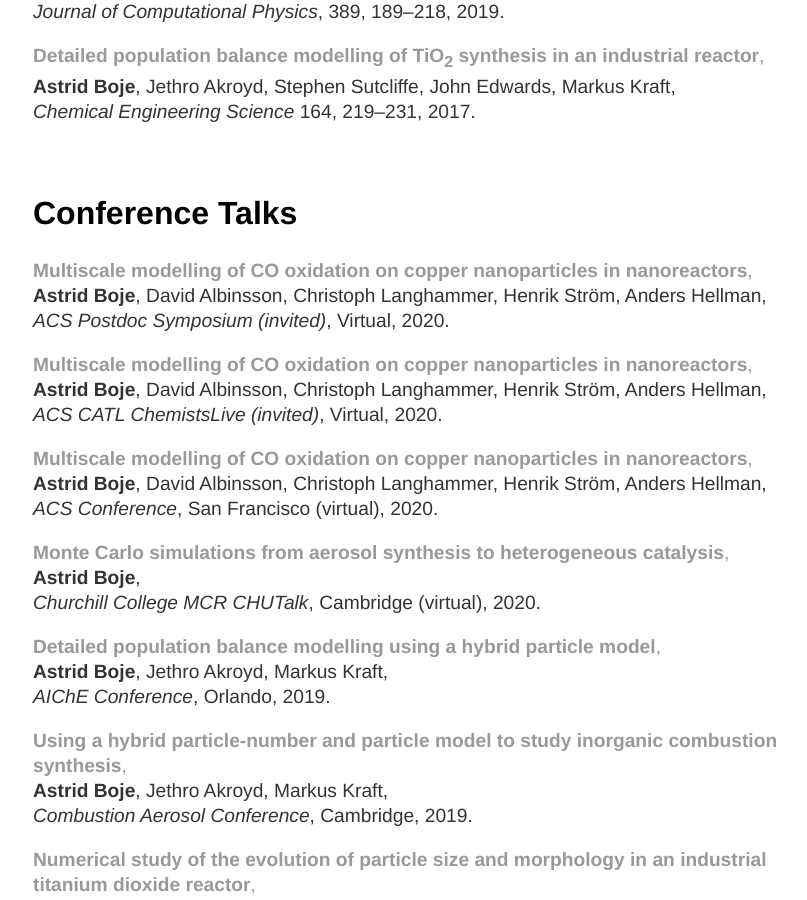
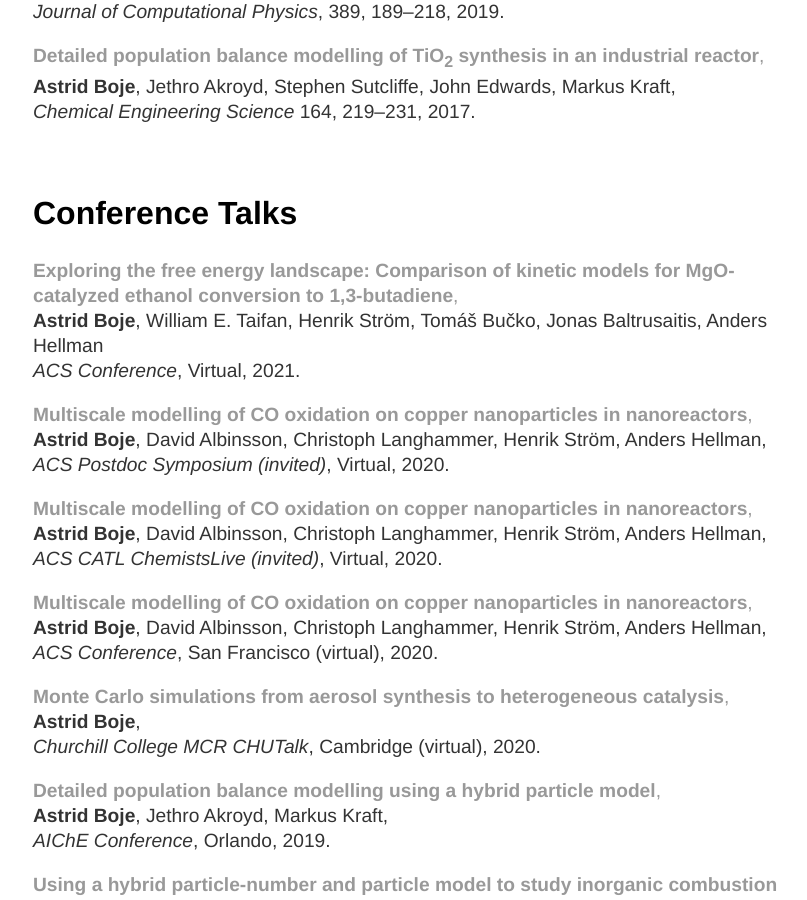
Before and after one commit to aab64/aab64.github.io, a Jekyll site: the page built from publications/index.html, in a window 1280 px wide and 900 px high, scrolled down 769 px. Shown: the whole window, without its empty margins (223-1030 px from the left). Built offline with Jekyll 4.4.1, drawn with Linux system fonts in a browser that asks for light colours.

Commit message:
Added ACS talk

```diff
--- a/publications/index.html
+++ b/publications/index.html
@@ -75,6 +75,17 @@ title: Astrid Boje | Publications
 </div>
 
 <div class="post-content">
+	<p>
+		<a href="https://acs.digitellinc.com/acs/live/8/page/18/1?eventSearchInput=boje&eventSearchDate=0&eventSearchTrack=0&eventSearchTag=0#sessionCollapse7913">
+  			<strong>Exploring the free energy landscape: Comparison of kinetic models for MgO-catalyzed ethanol conversion to 1,3-butadiene</strong>,
+  		</a>
+		<br/>
+		<strong>Astrid Boje</strong>, William E. Taifan, Henrik Str&ouml;m, Tom&aacute;&scaron; Bu&ccaron;ko, Jonas Baltrusaitis, Anders Hellman
+		<br/>
+		<em>ACS Conference</em>,
+		Virtual,
+		2021.
+	</p>
 	<p>
 		<a href="https://www.acs.org/content/acs/en/meetings/virtual-postdoc-symposium.html?sc=201119_mtg_em_postdocsymposium_registrants_od">
   			<strong>Multiscale modelling of CO oxidation on copper nanoparticles in nanoreactors</strong>,
```
